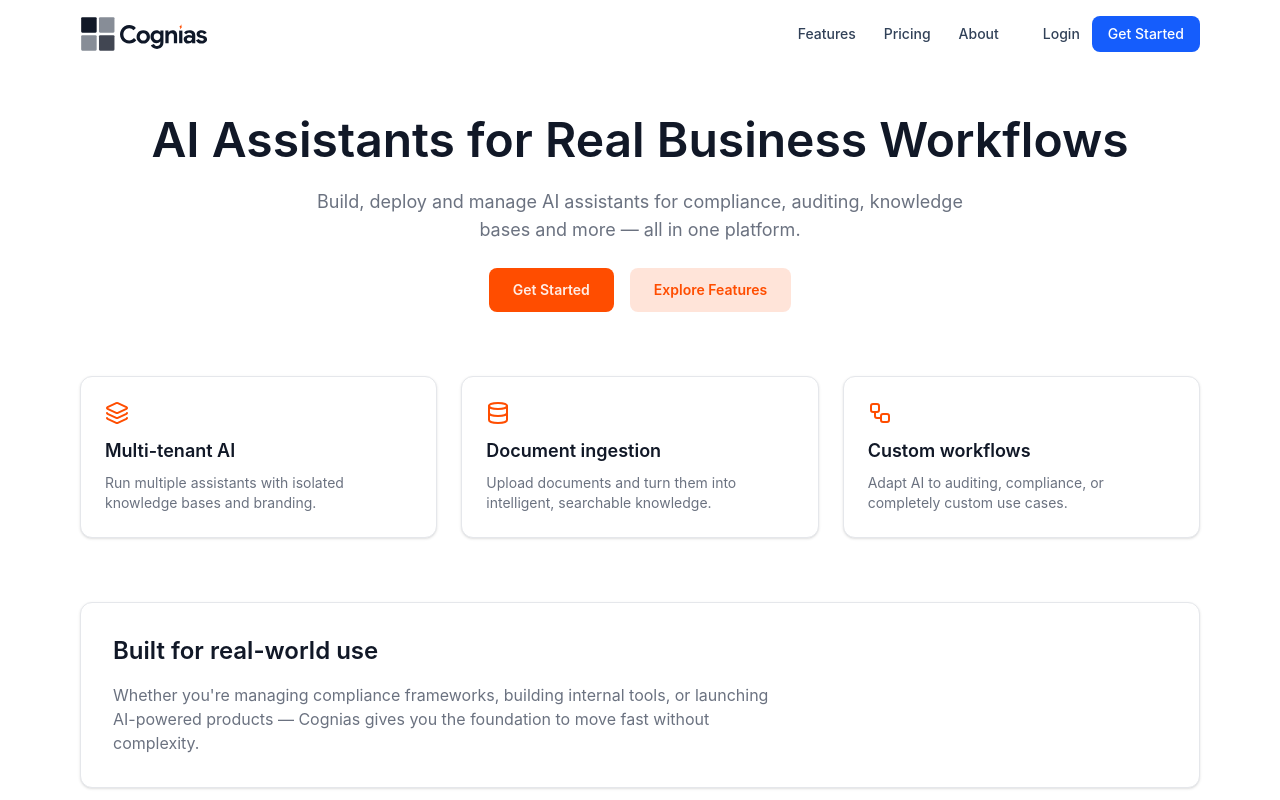
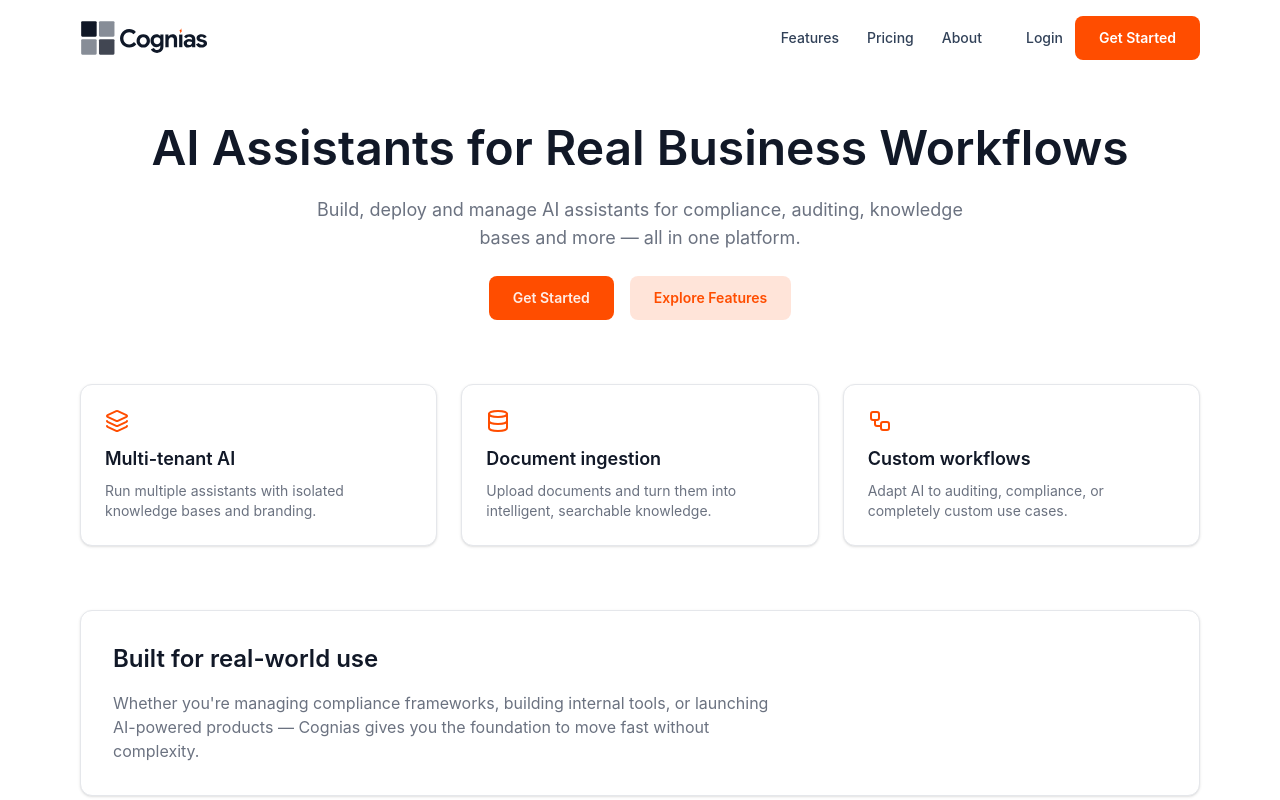
Before and after one commit to prandle/cognias-marketing, a React (Vite) app: page / in a window 1280 px wide. Shown: the top 800 px of the page. Built offline with nearby package versions, Linux system fonts and the light colour scheme.

Commit message:
nav button

```diff
--- a/src/components/ui/NavMenu.tsx
+++ b/src/components/ui/NavMenu.tsx
@@ -1,3 +1,4 @@
+import { Button } from "./index";
 import { useState, useEffect } from "react";
 import Link from "./Link";
 
@@ -89,12 +90,15 @@ export default function Navbar() {
               Login
             </a>
 
-            <a
+            <Button className="px-6 py-3 bg-[#FF4D00] hover:bg-[#e64500] text-white">
+                Get Started
+            </Button>
+            {/* <a
               href="https://app.cognias.io"
               className="rounded-md bg-blue-600 px-4 py-2 text-sm font-medium text-white hover:bg-blue-700 transition"
             >
               Get Started
-            </a>
+            </a> */}
           </div>
 
         </div>
--- a/src/version.json
+++ b/src/version.json
@@ -1,3 +1,3 @@
 {
-  "build": 40
+  "build": 41
 }
```
Also changed, not shown: 1 other file (tests, documents, lock files or other folders).
